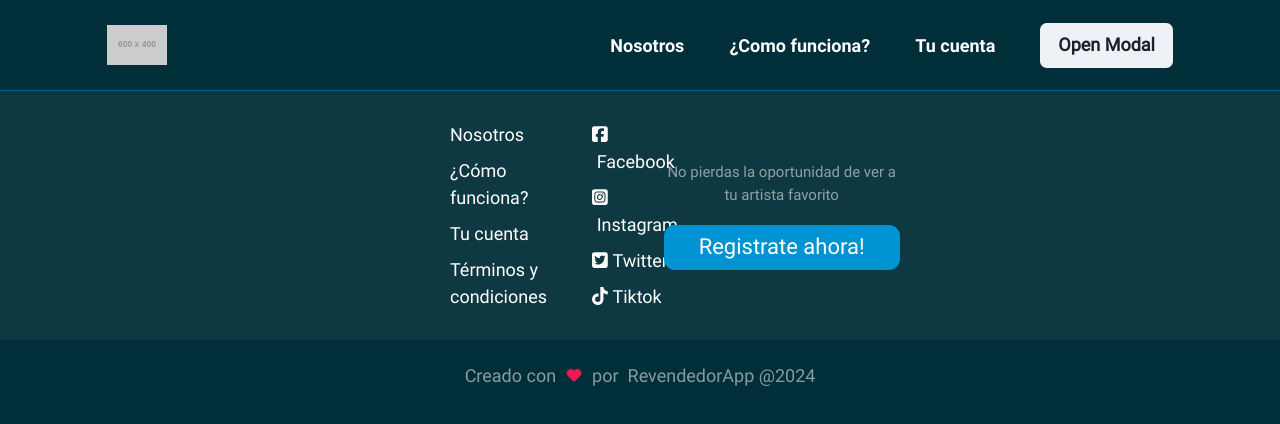
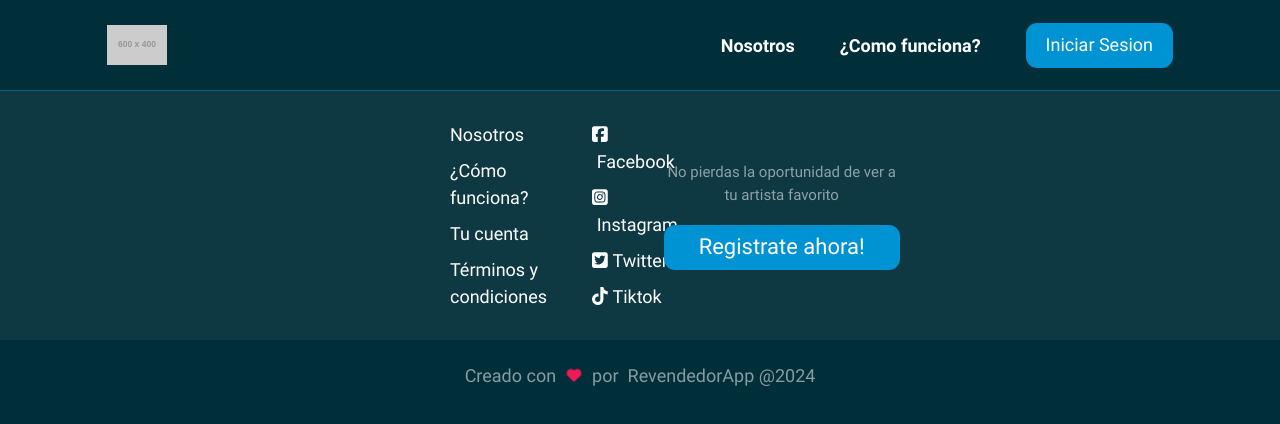
Before and after one commit to ricardovasquezpe/RevendedorAppVersion2, a React (Vite) app: page / in a window 1280 px wide. Shown: the top 424 px of the page. Built offline with nearby package versions, Linux system fonts and the light colour scheme.

Commit message:
modal management

```diff
--- a/src/App.tsx
+++ b/src/App.tsx
@@ -1,11 +1,13 @@
 import { Footer } from "./components/footer/footer"
 import { Header } from "./components/header/header"
 import { BrowserRouter, Route, Routes } from "react-router-dom"
+import { ModalRenderer } from "./config/modal/modal-renderer"
 
 function App() {
   return (
     <>
       <BrowserRouter>
+        <ModalRenderer/>
         <Header></Header>
         <Routes>
           <Route path='/'></Route>
--- a/src/components/header/header.tsx
+++ b/src/components/header/header.tsx
@@ -1,19 +1,42 @@
 import styles from './header.module.scss'
-import {  Image, Flex, Button,  HStack , chakra, Hide } from '@chakra-ui/react';
+import {  Image, Flex, Button,  HStack , chakra, Hide, useDisclosure } from '@chakra-ui/react';
 import { Link } from 'react-router-dom';
 import { MobileDrawer } from './mobile-drawer';
-import { MyModal } from '../myModal/myModal';
+import { useModal } from '../../config/modal/use-modal';
+import { Modals } from '../../config/modal/modal-config';
+import { MyButton } from '../myButton/myButton';
 
 export const Header = (props: any) => {
+    const loginModal = useModal<any>(Modals.LoginModal);
+    const displayLoginModal = () => {
+        loginModal.open({
+          onSave: () => {
+            console.log("OnSave");
+          },
+          onClose: () => {
+            console.log("onClose");
+            loginModal.close();
+          },
+          onCancel: () => {
+            console.log("onCancel");
+            loginModal.close();
+          },
+        });
+    }
+
     const menuLinks = [
         {
+            id: 0,
             label: "Nosotros"
         },
         {
+            id: 1,
             label: "¿Como funciona?"
         },
         {
-            label: "Tu cuenta"
+            id: 2,
+            label: "Iniciar Sesion",
+            onClick: displayLoginModal
         }
     ]
 
@@ -28,12 +51,25 @@ export const Header = (props: any) => {
                 <Image src={"https://placehold.co/600x400"} h="40px" />
                 <Hide below='md'>
                     <HStack as="nav" spacing="10">
-                        {menuLinks.map((item, i) => (
-                            <Link key={i} to={"/"} className={styles.menuLink}>
-                                {item.label}
-                            </Link>
-                        ))}
-                        <MyModal></MyModal>
+                        {menuLinks.map((item, i) => {
+                            if(item.id == 2){
+                                return (
+                                    <MyButton key={i} textColor="white"
+                                        backgroundColor="secondary.default"
+                                        backgroundColorHover="secondary.dark"
+                                        title={"Iniciar Sesion"}
+                                        fontSize="18px"
+                                        padding="20px"
+                                        onClick={item.onClick}></MyButton>
+                                );
+                            } else {
+                                return (
+                                    <Link key={i} to={"/"} className={styles.menuLink}>
+                                        {item.label}
+                                    </Link>
+                                )
+                            }
+                        })}
                     </HStack>
                 </Hide>
                 <Hide above='md'>
--- a/src/components/header/mobile-drawer.tsx
+++ b/src/components/header/mobile-drawer.tsx
@@ -1,8 +1,9 @@
 import { useDisclosure, Flex, Box, Button,  VStack, Icon, HStack } from "@chakra-ui/react";
 import { HamburgerIcon } from '@chakra-ui/icons'
-import style from "./header.module.scss";
+import styles from "./header.module.scss";
 import { Link } from "react-router-dom";
 import { MyDrawer } from "./myDrawer";
+import { MyButton } from "../myButton/myButton";
 
 export const MobileDrawer = (props: any) =>  {
   const { isOpen, onOpen, onClose } = useDisclosure();
@@ -16,11 +17,25 @@ export const MobileDrawer = (props: any) =>  {
         isOpen={isOpen}
         onClose={onClose}>
         <VStack alignItems="left" spacing={8}>
-          {props.menuLinks.map((item: any, i: any) => (
-            <Link key={i} to={"/"} className={style.menuLink}>
-              {item.label}
-            </Link>
-          ))}
+          {props.menuLinks.map((item: any, i: any) => {
+            if(item.id == 2){
+                return (
+                    <MyButton key={i} textColor="white"
+                        backgroundColor="secondary.default"
+                        backgroundColorHover="secondary.dark"
+                        title={"Iniciar Sesion"}
+                        fontSize="18px"
+                        padding="20px"
+                        onClick={item.onClick}></MyButton>
+                );
+            } else {
+                return (
+                    <Link key={i} to={"/"} className={styles.menuLink}>
+                        {item.label}
+                    </Link>
+                )
+            }
+          })}
         </VStack>
       </MyDrawer>
     </Flex>
--- a/src/components/myButton/myButton.tsx
+++ b/src/components/myButton/myButton.tsx
@@ -10,7 +10,8 @@ export const MyButton = (props: Props) => {
                     _hover={{bg: props.backgroundColorHover, transition: "background 0.3s ease-in-out"}}
                     fontSize={props.fontSize}
                     padding={props.padding}
-                    className={props.className}>
+                    className={props.className}
+                    onClick={props.onClick}>
                 {props.title}
             </Button>
         </>
@@ -24,5 +25,6 @@ type Props = {
     textColor: string,
     fontSize: string,
     padding: string,
-    className? : string | undefined
+    className? : string | undefined,
+    onClick?: () => void
 };
--- a/src/components/myModal/myModal.tsx
+++ b/src/components/myModal/myModal.tsx
@@ -3,12 +3,9 @@ import styles from "./myModal.module.css";
 import { MyButton } from "../myButton/myButton";
 
 export const MyModal = (props: Props) => {
-    const { isOpen, onOpen, onClose } = useDisclosure()
-
     return (
         <>
-            <Button onClick={onOpen}>Open Modal</Button>
-            <Modal isOpen={isOpen} onClose={onClose} size={"sm"} isCentered>
+            <Modal isOpen={true} onClose={props.onClose} size={"sm"} isCentered>
                 <ModalOverlay />
                 <ModalContent className={styles.content} bg={"primary.default"}>
                     <ModalHeader className={styles.header}>Iniciar Sesion</ModalHeader>
@@ -23,6 +20,7 @@ export const MyModal = (props: Props) => {
                                         title={"Iniciar Sesion"}
                                         fontSize="18px"
                                         padding="20px"></MyButton>
+                        <button onClick={props.onCancel}>Cerrar</button>
                     </ModalFooter>
                 </ModalContent>
             </Modal>
@@ -31,5 +29,7 @@ export const MyModal = (props: Props) => {
 };
 
 type Props = {
-
+    onCancel: () => void,
+    onClose: () => void,
+    onSave: () => void
 };
--- /dev/null
+++ b/src/config/modal/current-modal.ts
@@ -0,0 +1,32 @@
+import { Modals, modalsConfig } from "./modal-config";
+
+export interface CurrentModal<P> {
+    name: Modals;
+    props: P;
+}
+
+type Handler = (modal: CurrentModal<unknown> | null) => void;
+
+let subs: Set<Handler> = new Set();
+let modal: CurrentModal<unknown> | null;
+
+export const currentModal = {
+    subscribe(handler: Handler): () => void {
+        if (typeof handler === 'function') {
+            subs.add(handler);
+        }
+
+        return () => {
+            subs.delete(handler);
+        }
+    },
+    set(currentModal: CurrentModal<unknown> | null) {
+        modal = currentModal;
+        subs.forEach((handler) => {
+            handler(modal)
+        })
+    },
+    get(modal: Modals) {
+        return modalsConfig[modal] ?? null;
+    }
+}
--- /dev/null
+++ b/src/config/modal/modal-config.ts
@@ -0,0 +1,11 @@
+import React, {LazyExoticComponent} from "react";
+
+export enum Modals {
+ LoginModal,
+}
+
+export const modalsConfig: Record<Modals, LazyExoticComponent<any>> = {
+    [Modals.LoginModal]: React.lazy(() => import('../../components/myModal/myModal').then((module) => ({
+        default: module.MyModal,
+    }))),
+}
--- /dev/null
+++ b/src/config/modal/modal-renderer.tsx
@@ -0,0 +1,22 @@
+import { useDisclosure } from "@chakra-ui/react";
+import { currentModal, CurrentModal } from "./current-modal";
+import { useEffect, useState, Suspense } from "react";
+
+export const ModalRenderer = (props: any) => {
+    const [modal, updateCurrentModal] = useState<CurrentModal<any> | null>(null);
+
+    useEffect(() => currentModal.subscribe(updateCurrentModal), []);
+
+
+
+    if (modal) {
+        const Modal = currentModal.get(modal.name);
+        console.log(Modal);
+
+        return <Suspense>
+                <Modal { ...modal?.props } />
+            </Suspense>
+    }
+
+    return null;
+}
--- /dev/null
+++ b/src/config/modal/use-modal.ts
@@ -0,0 +1,13 @@
+import {currentModal} from "./current-modal";
+import {Modals} from "./modal-config";
+
+export const useModal = <P,>(name: Modals) => {
+ return {
+  open: (props: P) => {
+   currentModal.set({name, props: props})
+  },
+  close: () => {
+   currentModal.set(null)
+  },
+ }
+}
```
